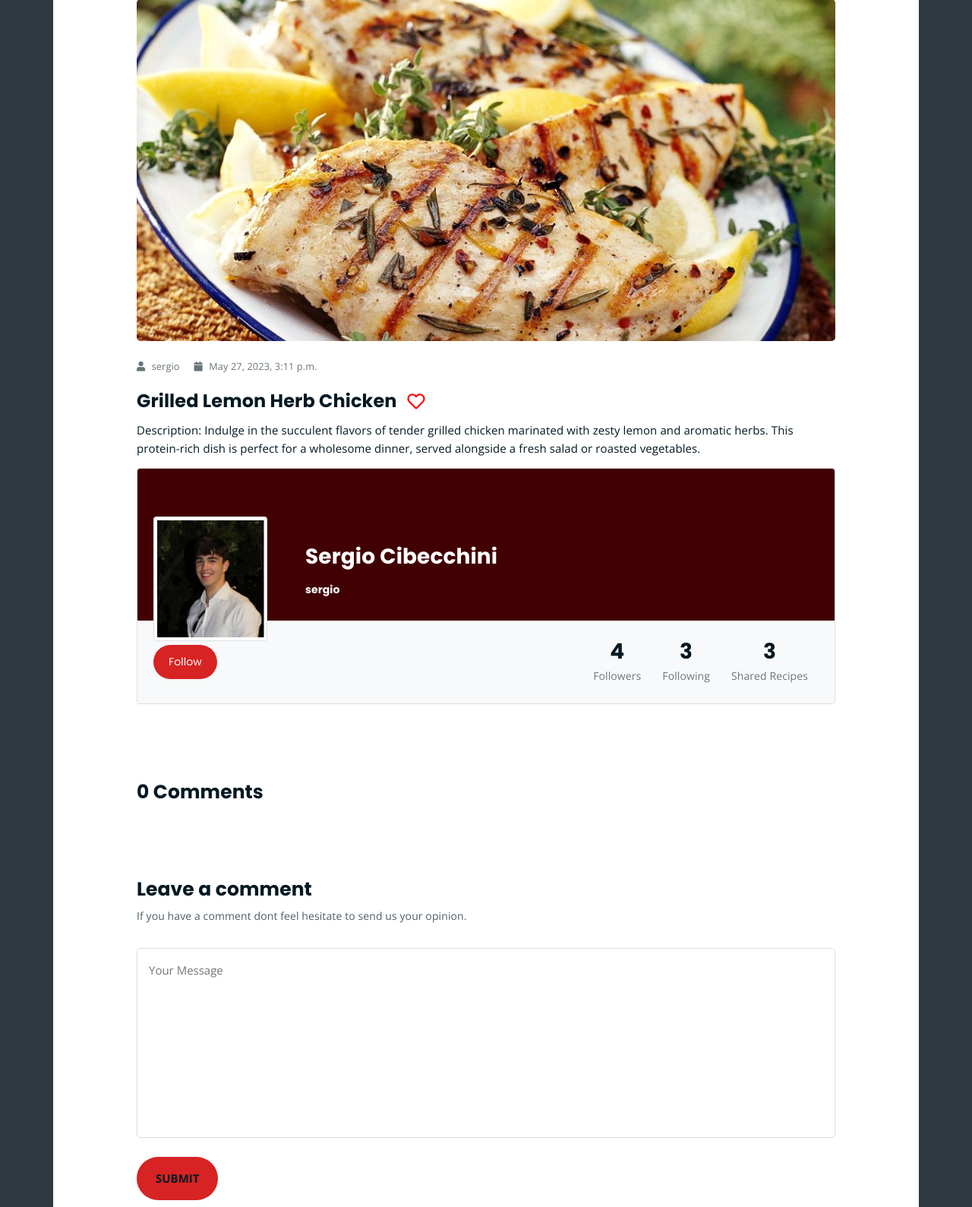
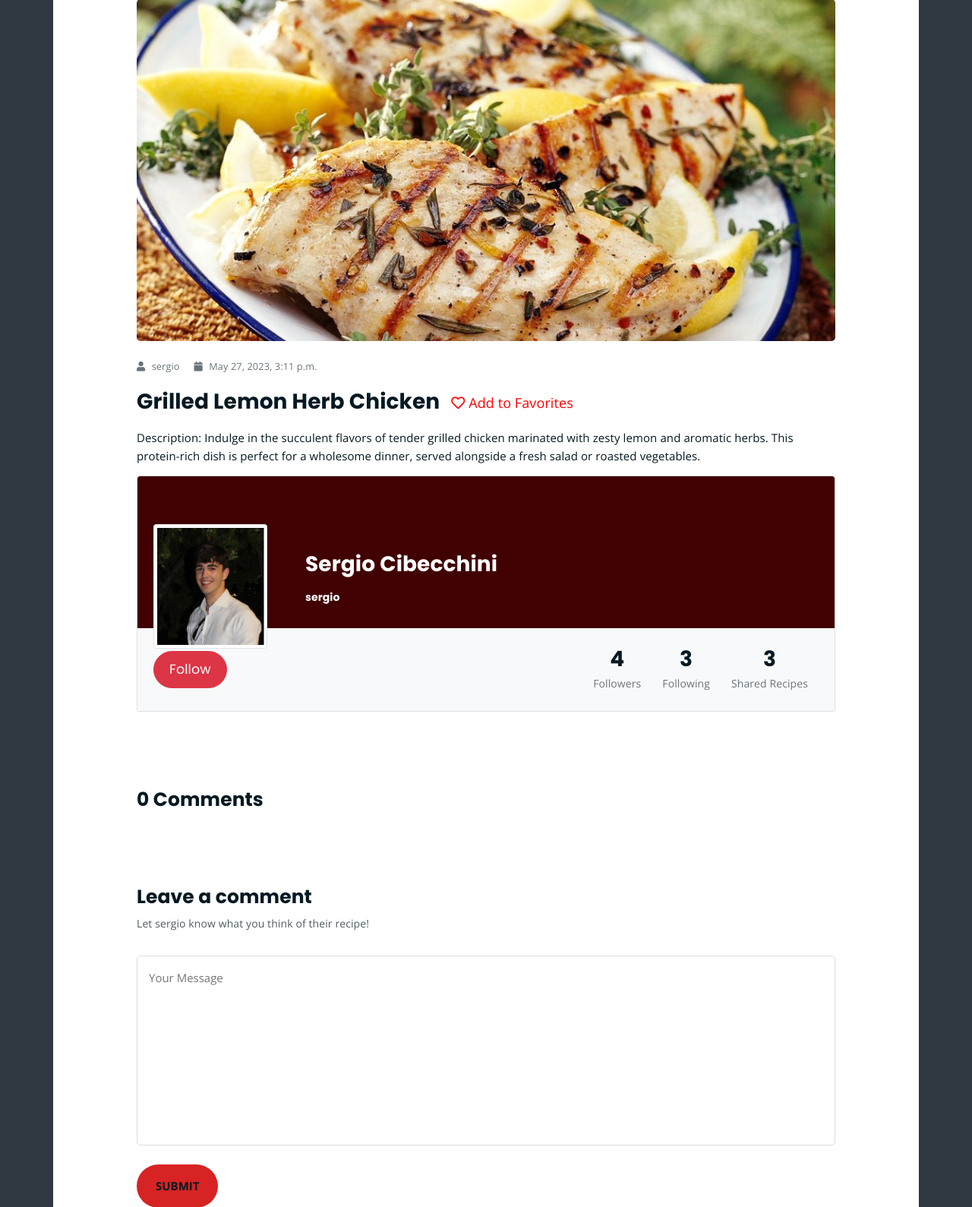
Before and after one commit to cibecs/protein-palace, a Django app: page /recipe/1/ in a window 1280 px wide. Shown: the part 251-1840 px from the top of the page at 76% size. Run offline with Django 4.2, Linux system fonts and the light colour scheme; data comes from the database, SQL or seed files in the repository; both versions use the stored data as it was after the commit; some libraries are stand-ins or nearby versions.

Commit message:
Favourites and Followers work

```diff
--- a/ProteinPalace/ProteinPalaceApp/views.py
+++ b/ProteinPalace/ProteinPalaceApp/views.py
@@ -9,6 +9,8 @@ from django.contrib.auth.decorators import login_required
 
 #added for the detail view class
 from django.views.generic import DetailView
+
+from django.shortcuts import redirect
 
 # Create your views here.
 def home(request):
@@ -42,6 +44,22 @@ def browse(request):
 
 class RecipeDetailView(DetailView):
     model = Recipe
+    template_name = 'single-recipe.html'
+
+    def post(self, request, *args, **kwargs):
+        recipe = self.get_object()  # Get the recipe object
+        user_profile = request.user.userprofile  # Get the user's profile
+        if 'favorite' in request.POST:
+            user_profile.favouriteRecipes.add(recipe)  # Add recipe to favorites
+        elif 'unfavorite' in request.POST:
+            user_profile.favouriteRecipes.remove(recipe)  # Remove recipe from favorites
+        elif 'follow' in request.POST:
+            user_profile.following.add(recipe.user)  # Follow the recipe's user
+        elif 'unfollow' in request.POST:
+            user_profile.following.remove(recipe.user)  # Unfollow the recipe's user
+        return redirect('recipe-detail', pk=recipe.pk)
+
+
 
 
 
--- a/ProteinPalace/templates/single-recipe.html
+++ b/ProteinPalace/templates/single-recipe.html
@@ -16,13 +16,26 @@
 								<span class="date"><i class="fas fa-calendar"></i> {{ object.updatedAt }}</span>
 							</p>
 							<div class="d-flex align-items-center">
-								<h2 class="d-inline">{{ object.name }}</h2>
-								{% if request.user.is_authenticated and object in request.user.userprofile.favouriteRecipes.all %}
-								  <i class="fas fa-heart d-inline mb-2 ml-3" style="color: red;  font-size: 23px;"></i> <!-- User has favorited the recipe -->
-								{% else %}
-								  <i class="far fa-heart d-inline mb-2 ml-3" style="color: red; font-size: 23px;"></i> <!-- User has not favorited the recipe -->
-								{% endif %}
-							  </div>
+								<h3 class="d-inline">{{ object.name }}</h3>
+								<form action="{% url 'recipe-detail' object.pk %}" class= "mb-3 ml-1" method="POST">
+									{% csrf_token %}
+									{% if request.user.is_authenticated %}
+									  {% if object in request.user.userprofile.favouriteRecipes.all %}
+										<button type="submit" name="unfavorite" class="btn btn-link" style="color: red;font-size: 18px;">
+										  <i class="fas fa-heart"></i> Remove from Favorites
+										</button>
+									  {% else %}
+										<button type="submit" name="favorite" class="btn btn-link" style="color: red; font-size: 18px;">
+										  <i class="far fa-heart"></i> Add to Favorites
+										</button>
+									  {% endif %}
+									{% else %}
+									  <a href="{% url 'login' %}" class="btn btn-link" style="color: red;font-size: 18px;">
+										<i class="far fa-heart"></i> Add to Favorites
+									  </a>
+									{% endif %}
+								  </form>
+							</div>
 
 							<p>
 								{{ object.description }}
@@ -56,7 +69,21 @@
 
 										  <div class="d-flex justify-content-between text-center py-1">
 											<div class="d-flex align-items-center">
-												<a href="{% url 'browse' %}" class="boxed-btn mr-1">Follow</a>
+												{% if request.user.is_authenticated %}
+												{% if request.user != recipe.user and recipe.user in request.user.userprofile.following.all %}
+													<form method="post">
+														{% csrf_token %}
+														<button type="submit" class="btn boxed-btn mr-1 btn-outline-danger  btn-lg" name="unfollow">Unfollow</button>
+													</form>
+												{% else %}
+													<form method="post">
+														{% csrf_token %}
+														<button type="submit" class="btn boxed-btn mr-1 btn-outline-danger active btn-lg" name="follow">Follow</button>
+													</form>
+												{% endif %}
+												{% else %}
+												<a href="{% url 'login' %}" class="btn boxed-btn mr-1 btn-outline-danger active btn-lg">Follow</a>
+												{% endif %}
 											</div>
 											<div class="ml-auto d-flex">
 											  <div class="px-3">
@@ -97,7 +124,7 @@
 
 						<div class="comment-template">
 							<h4>Leave a comment</h4>
-							<p>If you have a comment dont feel hesitate to send us your opinion.</p>
+							<p>Let {{ object.user.username }} know what you think of their recipe!</p>
 							<form action="index.html">
 								<p>
 									<h5>{{ user.first_name }} {{ user.last_name }}</h4>
```
Also changed, not shown: ProteinPalace/db.sqlite3.
